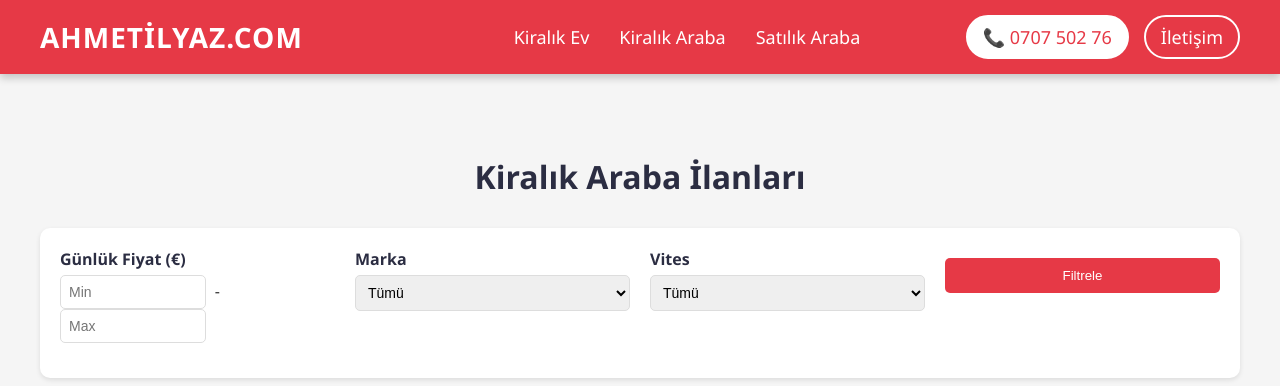
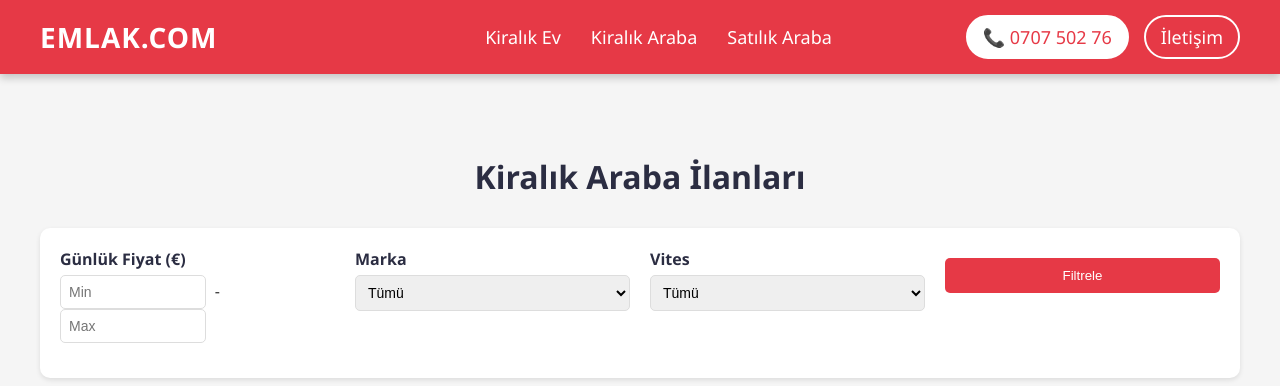
Before and after one commit to a2ksoftware/Real-estate, a plain HTML site: page kiralik-araba.html in a window 1280 px wide. Shown: the top 386 px of the page. Drawn offline with Linux system fonts and the light colour scheme; some icons are missing.

Commit message:
Update kiralik-araba.html

```diff
--- a/kiralik-araba.html
+++ b/kiralik-araba.html
@@ -354,7 +354,7 @@
 <body>
     <nav>
         <div class="navbar-container">
-            <a href="index.html" class="navbar-logo">ahmetilyaz.com</a>
+            <a href="index.html" class="navbar-logo">emlak.com</a>
             <div class="menu-toggle">
                 <i class="fas fa-bars"></i>
             </div>
```
